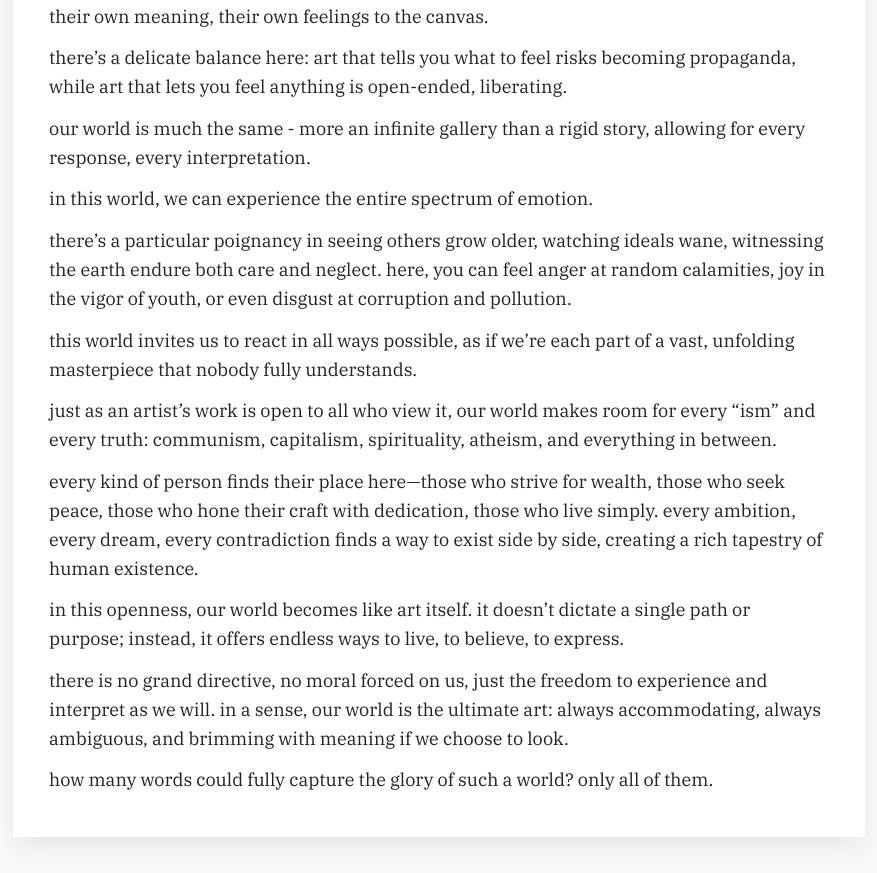
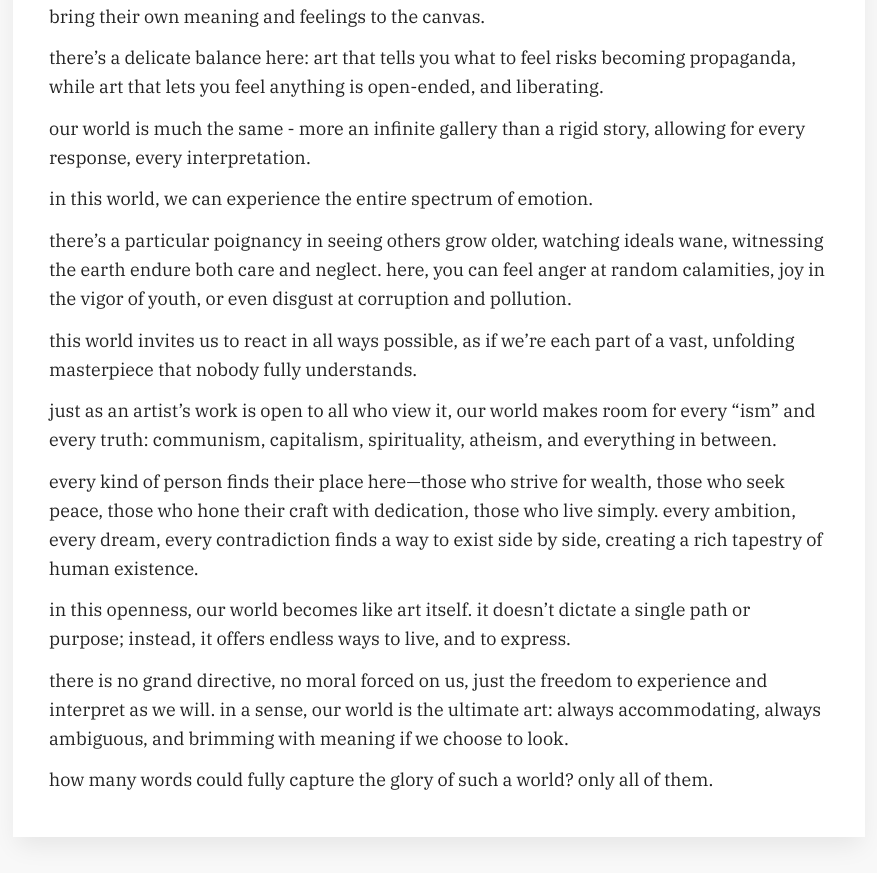
Before and after one commit to sriramvas/sriramvas.github.io, a Jekyll site: the page built from _posts/2024-11-11-mmorpg.md, in a window 1280 px wide. Shown: the part 896-1769 px from the top of the page, without its empty margins (201-1078 px from the left). Built offline with Jekyll 4.4.1, drawn with Linux system fonts in a browser that asks for light colours; some of the changed text lies outside the part shown.

Commit message:
Update 2024-11-11-mmorpg.md

```diff
--- a/_posts/2024-11-11-mmorpg.md
+++ b/_posts/2024-11-11-mmorpg.md
@@ -7,9 +7,9 @@ slug: mmorpg
 
 <img width="768" alt="image" src="https://github.com/user-attachments/assets/8f391d3b-349d-426a-8f95-f7bcff3aca6f">
 
-a great artist creates a work that defies any one interpretation, inviting each viewer to bring their own meaning, their own feelings to the canvas.
+a great artist creates a work that defies any one interpretation and invites each viewer to bring their own meaning and feelings to the canvas.
 
-there’s a delicate balance here: art that tells you what to feel risks becoming propaganda, while art that lets you feel anything is open-ended, liberating.
+there’s a delicate balance here: art that tells you what to feel risks becoming propaganda, while art that lets you feel anything is open-ended, and liberating.
 
 our world is much the same - more an infinite gallery than a rigid story, allowing for every response, every interpretation.
 
@@ -23,7 +23,7 @@ just as an artist’s work is open to all who view it, our world makes room for
 
 every kind of person finds their place here—those who strive for wealth, those who seek peace, those who hone their craft with dedication, those who live simply. every ambition, every dream, every contradiction finds a way to exist side by side, creating a rich tapestry of human existence.
 
-in this openness, our world becomes like art itself. it doesn’t dictate a single path or purpose; instead, it offers endless ways to live, to believe, to express.
+in this openness, our world becomes like art itself. it doesn’t dictate a single path or purpose; instead, it offers endless ways to live, and to express.
 
 there is no grand directive, no moral forced on us, just the freedom to experience and interpret as we will. in a sense, our world is the ultimate art: always accommodating, always ambiguous, and brimming with meaning if we choose to look.
 
```
